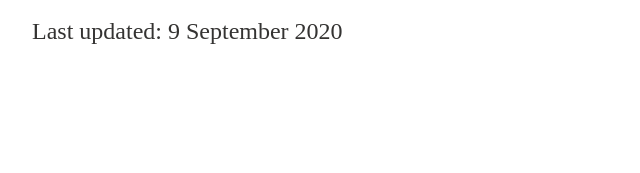
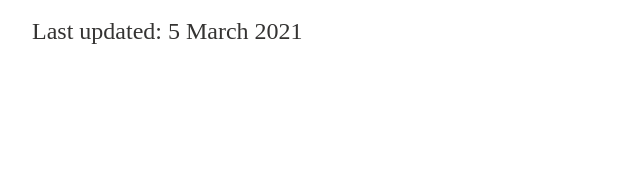
Before and after one commit to rubenarakelyan/ruben.arakelyan.uk, an Eleventy site: page src/now.html in a window 1280 px wide. Shown: the part 531-704 px from the top of the page, 208-848 px from the left. Built offline with nearby package versions, Linux system fonts and the light colour scheme; Eleventy itself is replaced by a stand-in of ours; files that its build step writes are made by us from their sources; a web font is replaced by a local one.

Commit message:
Update now page date

```diff
--- a/src/now.html
+++ b/src/now.html
@@ -13,6 +13,6 @@ title: "What I’m doing"
       <li><a href="https://seaglass-carbisbay.uk/" target="_blank">Building a house</a> in Cornwall</li>
       <li>Attempting to read more (which has lapsed somewhat recently)</li>
     </ul>
-    <p>Last updated: 9 September 2020</p>
+    <p>Last updated: 5 March 2021</p>
   </section>
 </section>
```
